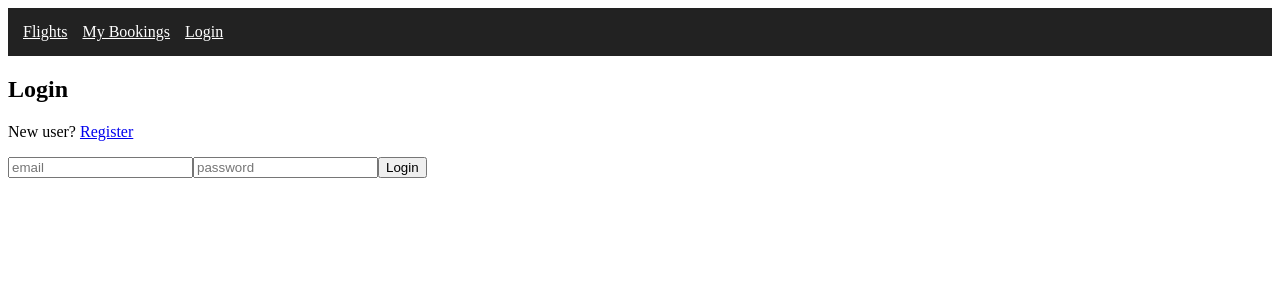
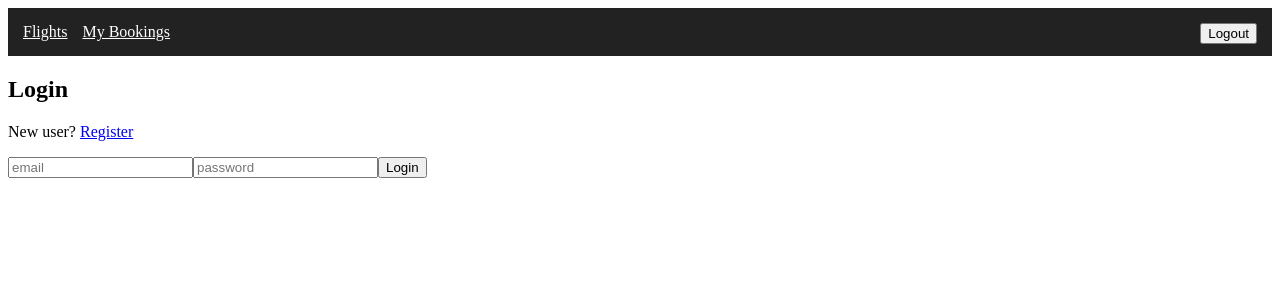
Before and after one commit to VUNNAMNIRANJANKUMAR/MERN-Flight-Booking, a React (Create React App) app in the folder frontend/: page /login in a window 1280 px wide. Shown: the top 300 px of the page. Built offline with nearby package versions, Linux system fonts and the light colour scheme.

Commit message:
Update Navbar.js

```diff
--- a/frontend/src/components/Navbar.js
+++ b/frontend/src/components/Navbar.js
@@ -1,19 +1,24 @@
-import { Link } from "react-router-dom";
+import { Link, useNavigate } from "react-router-dom";
 
-export default function Navbar() {
-  return (
-    <div style={{ padding: 15, background: "#222", color: "white" }}>
-      <Link to="/" style={{ color: "white", marginRight: 15 }}>
-        Flights
-      </Link>
+export default function Navbar(){
 
-      <Link to="/mybookings" style={{ color: "white", marginRight: 15 }}>
-        My Bookings
-      </Link>
+ const navigate = useNavigate();
 
-      <Link to="/login" style={{ color: "white" }}>
-        Login
-      </Link>
-    </div>
-  );
+ const logout = ()=>{
+   localStorage.clear();
+   navigate("/login");
+ };
+
+ return(
+  <div style={{padding:15,background:"#222",color:"white"}}>
+
+    <Link to="/" style={{color:"white",marginRight:15}}>Flights</Link>
+    <Link to="/mybookings" style={{color:"white",marginRight:15}}>My Bookings</Link>
+
+    <button onClick={logout} style={{float:"right"}}>
+      Logout
+    </button>
+
+  </div>
+ );
 }
```
